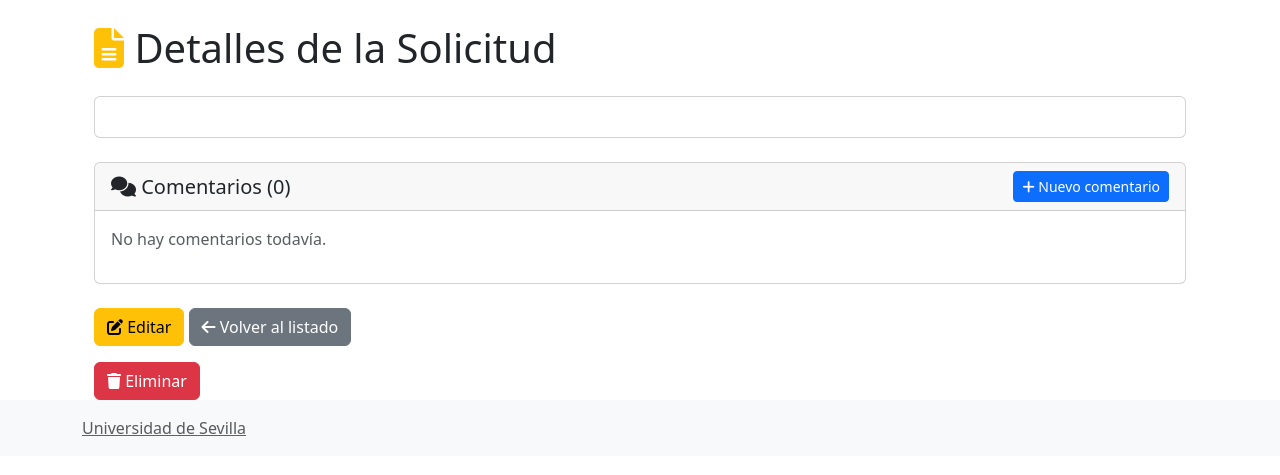
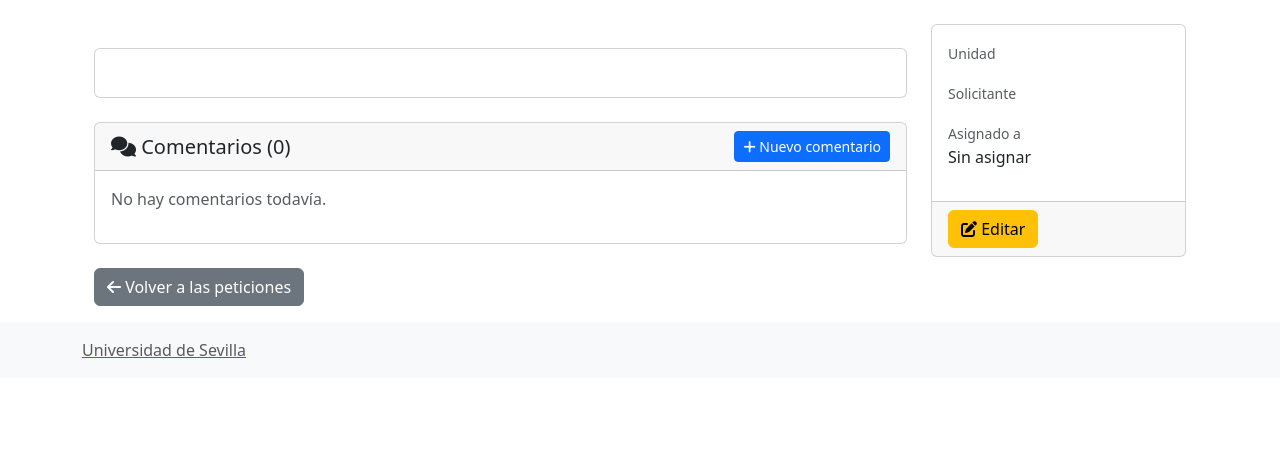
Before and after one commit to juananruiz/quinque, a Symfony app: template templates/intranet/peticion/gestor/solicitud/show.html.twig in a window 1280 px wide. Shown: the part 56-531 px from the top of the page. Run offline with Twig, Linux system fonts and the light colour scheme; the template is opened without the code that fills it, so the values that code supplies are empty; some libraries are stand-ins or nearby versions.

Commit message:
Columna derecha con la información de la petición

```diff
--- a/templates/intranet/peticion/gestor/solicitud/show.html.twig
+++ b/templates/intranet/peticion/gestor/solicitud/show.html.twig
@@ -3,7 +3,6 @@
 
 {% block title %}Detalles de la Solicitud{% endblock %}
 
-{# Add necessary JavaScript for inline editing #}
 {% block javascripts %}
     {{ parent() }}
     <script>
@@ -200,20 +199,20 @@
 
 {% block body %}
     {{ parent() }}
-    <div class="container">
+    <div class="container-fluid">
+        <div class="row">
+            <!-- Main content area -->
+            <div class="col-md-9">
                 <div class="row mb-3">
                     <div class="col">
-                <h1><i class="fas fa-file-alt text-warning"></i> Detalles de la Solicitud</h1>
+                        <h2>{{ solicitud.asunto }}</h2>
                     </div>
                 </div>
-
                  <div class="card mb-4">
                     <div class="card-body">
-                <h5 class="card-title">{{ solicitud.asunto }}</h5>
-                <p class="card-text">{{ solicitud.contenido|nl2br }}</p>
+                    <p>{{ solicitud.contenido|nl2br }}</p>
                     </div>
                 </div>
-
                 <div class="card mb-4">
                     <div class="card-header">
                         <div class="d-flex justify-content-between align-items-center">
@@ -288,22 +287,38 @@
                 </div>
 
                 <div class="mb-3">
+                    <a href="{{ path('app_peticion_solicitud_index') }}"
+                       class="btn btn-secondary">
+                        <i class="fas fa-arrow-left"></i> Volver a las peticiones
+                    </a>
+                </div>
+            </div>
+
+            <!-- Right panel with request details -->
+            <div class="col-md-3">
+                <div class="card">
+                    <div class="card-body">
+                        <div class="mb-3">
+                            <label class="small text-muted">Unidad</label>
+                            <div>{{ solicitud.unidad.nombre }}</div>
+                        </div>
+                        <div class="mb-3">
+                            <label class="small text-muted">Solicitante</label>
+                            <div>{{ solicitud.solicitante.nombre }}</div>
+                        </div>
+                        <div class="mb-3">
+                            <label class="small text-muted">Asignado a</label>
+                            <div>{{ solicitud.asignado ? solicitud.asignado.nombre : 'Sin asignar' }}</div>
+                        </div>
+                    </div>
+                    <div class="card-footer">
                         <a href="{{ path('app_peticion_solicitud_edit', {'id': solicitud.id}) }}"
                         class="btn btn-warning">
                             <i class="fas fa-edit"></i> Editar
                         </a>
-            <a href="{{ path('app_peticion_solicitud_index') }}"
-               class="btn btn-secondary">
-                <i class="fas fa-arrow-left"></i> Volver al listado
-            </a>
                     </div>
-
-        <form method="post" action="{{ path('app_peticion_solicitud_delete', {'id': solicitud.id}) }}"
-              onsubmit="return confirm('¿Está seguro de que desea eliminar esta solicitud?');">
-            <input type="hidden" name="_token" value="{{ csrf_token('delete' ~ solicitud.id) }}">
-            <button class="btn btn-danger">
-                <i class="fas fa-trash"></i> Eliminar
-            </button>
-        </form>
+                </div>
+            </div>
+        </div>
     </div>
 {% endblock %}
```
Lines whose indentation alone changed are shown as unchanged.
